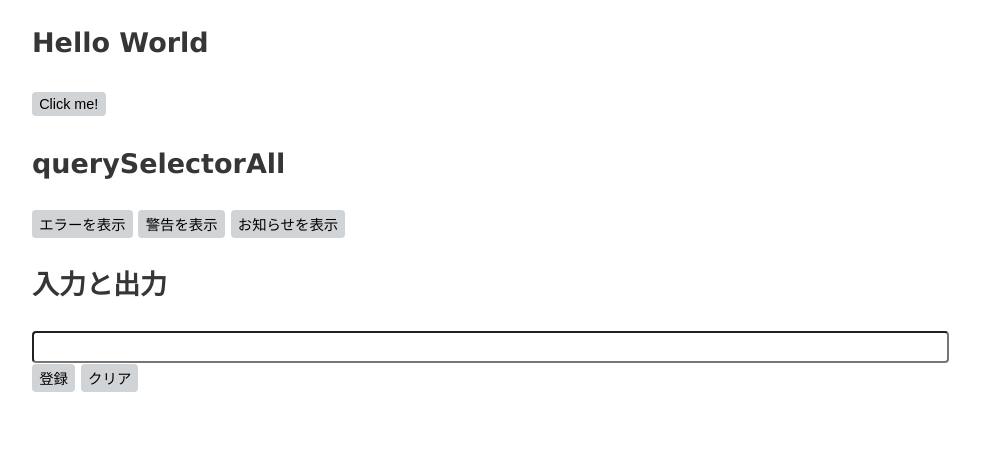
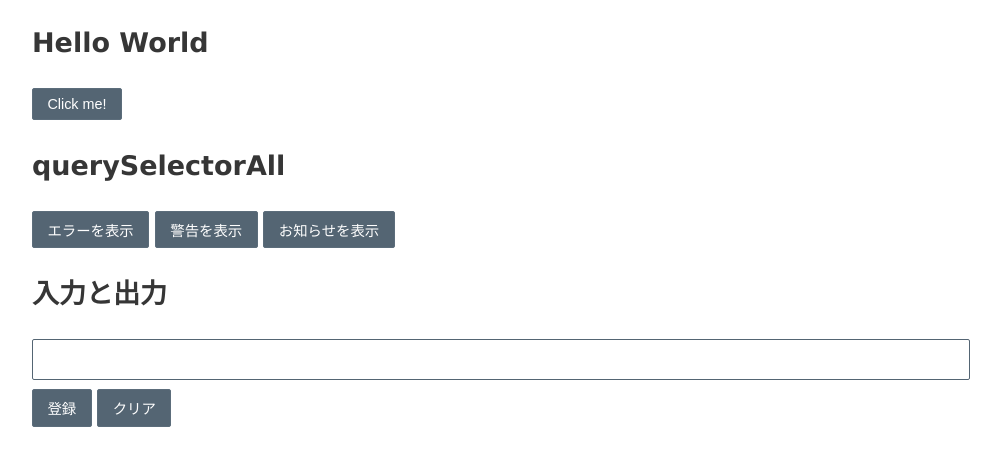
Before and after one commit to yoshiyoshika/lecture03, a plain HTML site: page index.html in a window 1280 px wide. Shown: the part 71-536 px from the top of the page, without its empty margins (158-1159 px from the left). Drawn offline with Linux system fonts and the light colour scheme.

Commit message:
フラットな感じに修正

```diff
--- a/css/app.css
+++ b/css/app.css
@@ -13,18 +13,31 @@ article{
 }
 button{
 	font-size: 80%;
-	background-color: #D0D4D7;
-	padding: .25em .5em;
-	border-radius: 4px;
-	border: none;
+	color: #fefefe;
+	background-color: #546573;
+	padding: .5em 1em;
+	border: solid 1px #5c6d7b;
+	border-radius: 2px;
+	display: inline-block;
+}
+button:hover{
+	background-color: #5c6d7b;
+	border: solid 1px #5c6d7b;
+	transition-property: background-color;
+	transition-duration: 1s;
 }
 button:active{
-	box-shadow: inset #546573 1px 1px 2px;
+	box-shadow: inset #243543 1px 1px 2px;
 }
 input[type=text]{
+	font-size: 18px;
+	color: #363636;
 	width: 100%;
-	padding: .5em;
-	border-radius: 4px;
+	margin: .5em 0;
+	padding: .5em 1em;
+	border-radius: 2px;
+	border: solid 1px #546573;
+	display: block;
 }
 
 .hidden{
```
